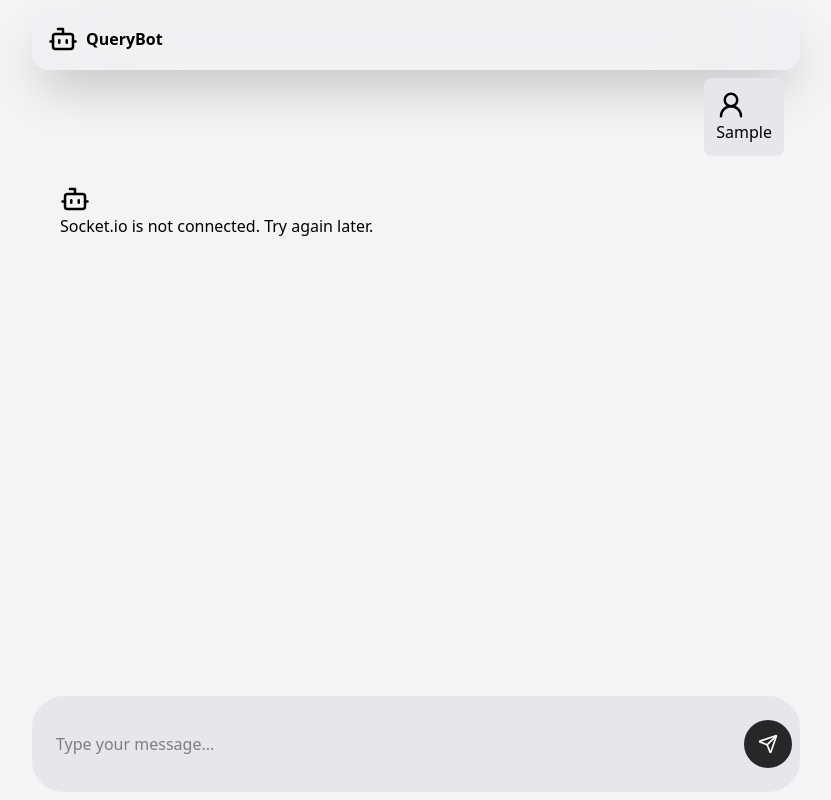
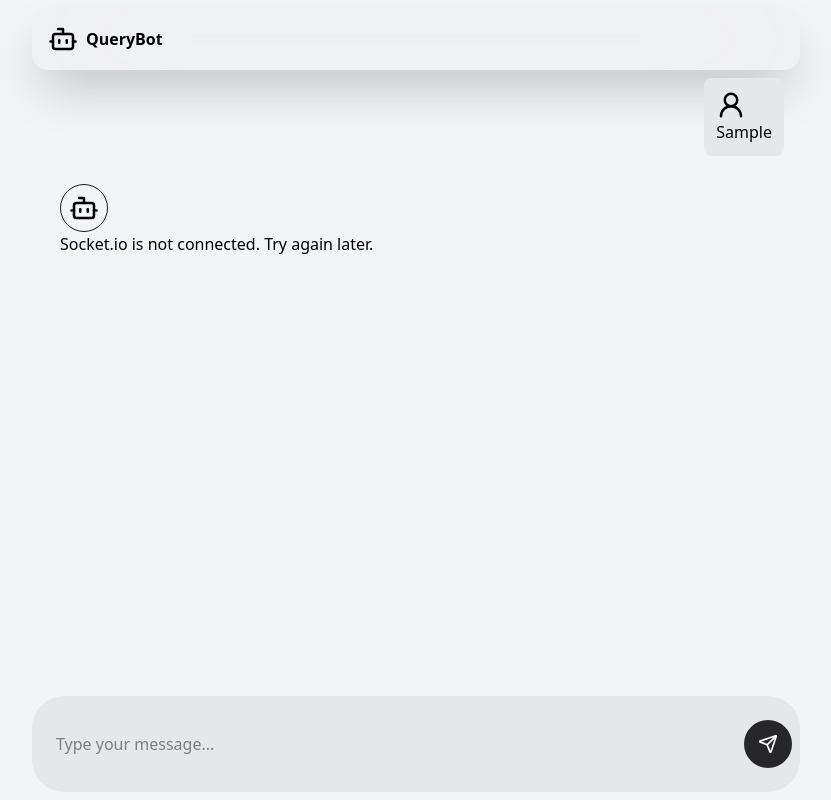
Before and after one commit to chandradiproy/chat-app, a React (Vite) app in the folder frontend/: page / in a window 1280 px wide. Both pictures are taken after typing "Sample" into the empty fields and a click on the button 992 px from the left and 744 px from the top of the page. Shown: the whole page, without its empty margins (224-1055 px from the left). Built offline with nearby package versions, Linux system fonts and the light colour scheme; no server answers.

Commit message:
styling changes

```diff
--- a/frontend/src/components/ChatContainer.jsx
+++ b/frontend/src/components/ChatContainer.jsx
@@ -31,8 +31,8 @@ function ChatContainer() {
               >
                 {/* Render bot's icon and message */}
                 {message.sender === 'bot' ? (
-                  <div className="flex items-start space-x-2">
-                    <Bot size={30} className="dark:text-white text-black" />
+                  <div className="flex items-center space-x-2 border-1 justify-center dark:border-gray-100 border-zinc-900 w-fit p-2 rounded-full">
+                    <Bot size={30} className="dark:text-white text-black  " />
                   </div>
                 ) : (
                   <div className="flex items-start space-x-2">
@@ -53,8 +53,10 @@ function ChatContainer() {
 
         {/* Render status message (if Gemini is searching) */}
         {isSearchingByGemini && (
-          <div className="flex items-start space-x-2 animate-pulse text-sm text-gray-500 mb-2">
-            <Bot size={30} className="dark:text-white text-black" />
+          <div className=" animate-pulse text-sm text-gray-500 mb-2">
+            <div className='flex items-center space-x-2 border-1 justify-center dark:border-gray-100 border-zinc-900 w-fit p-2 rounded-full'>
+              <Bot size={30} className="dark:text-white text-black" />
+              </div>
             {statusMessage.text}
           </div>
         )}
```
